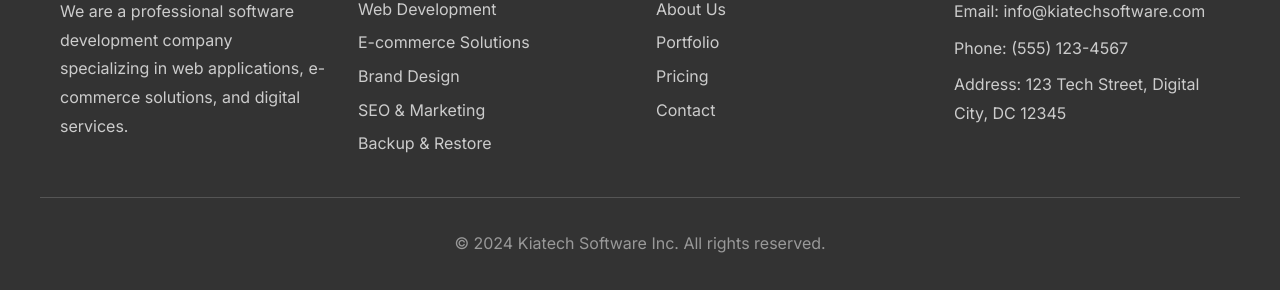
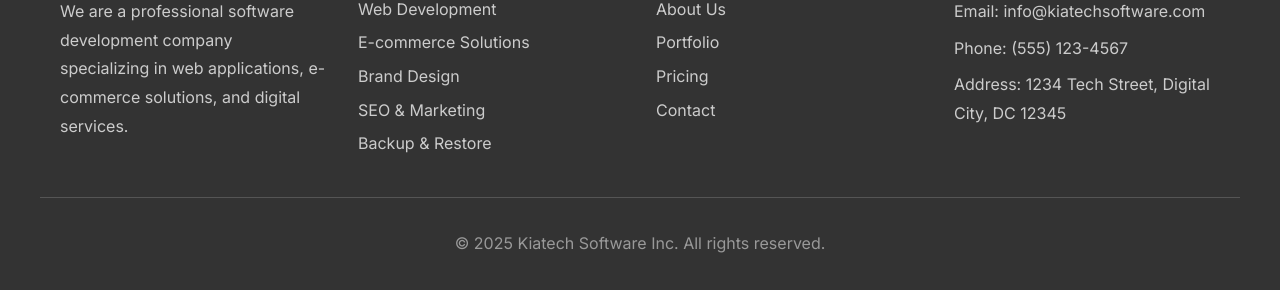
Before and after one commit to faridehlamee/kiatech-website, a React (Create React App) app: page /contact in a window 1280 px wide. Shown: the part 4681-4971 px from the top of the page. Built offline with nearby package versions, Linux system fonts and the light colour scheme.

Commit message:
update 2024 to 2025 and add 4

```diff
--- a/src/components/Footer.js
+++ b/src/components/Footer.js
@@ -38,12 +38,12 @@
           <h3>Contact Info</h3>
           <p>Email: info@kiatechsoftware.com</p>
           <p>Phone: (555) 123-4567</p>
-          <p>Address: 123 Tech Street, Digital City, DC 12345</p>
+          <p>Address: 1234 Tech Street, Digital City, DC 12345</p>
         </div>
       </div>
 
       <div className="footer-bottom">
-        <p>&copy; 2024 Kiatech Software Inc. All rights reserved.</p>
+        <p>&copy; 2025 Kiatech Software Inc. All rights reserved.</p>
       </div>
     </footer>
   );
```
